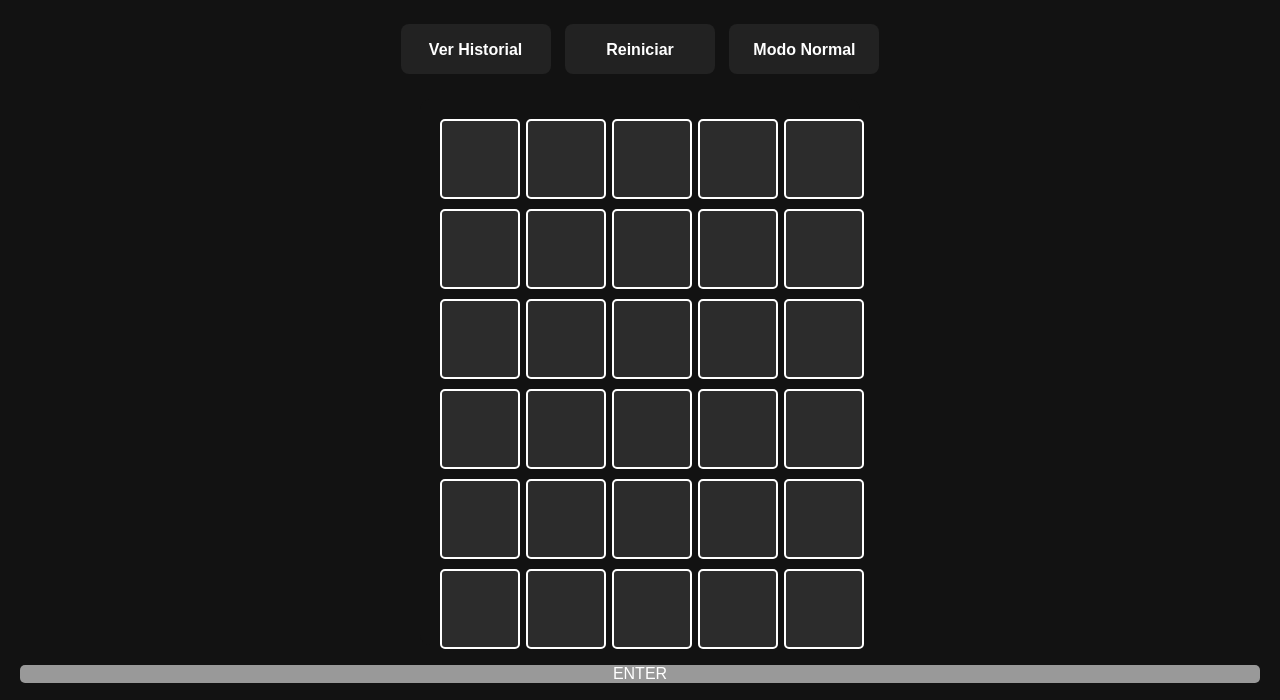
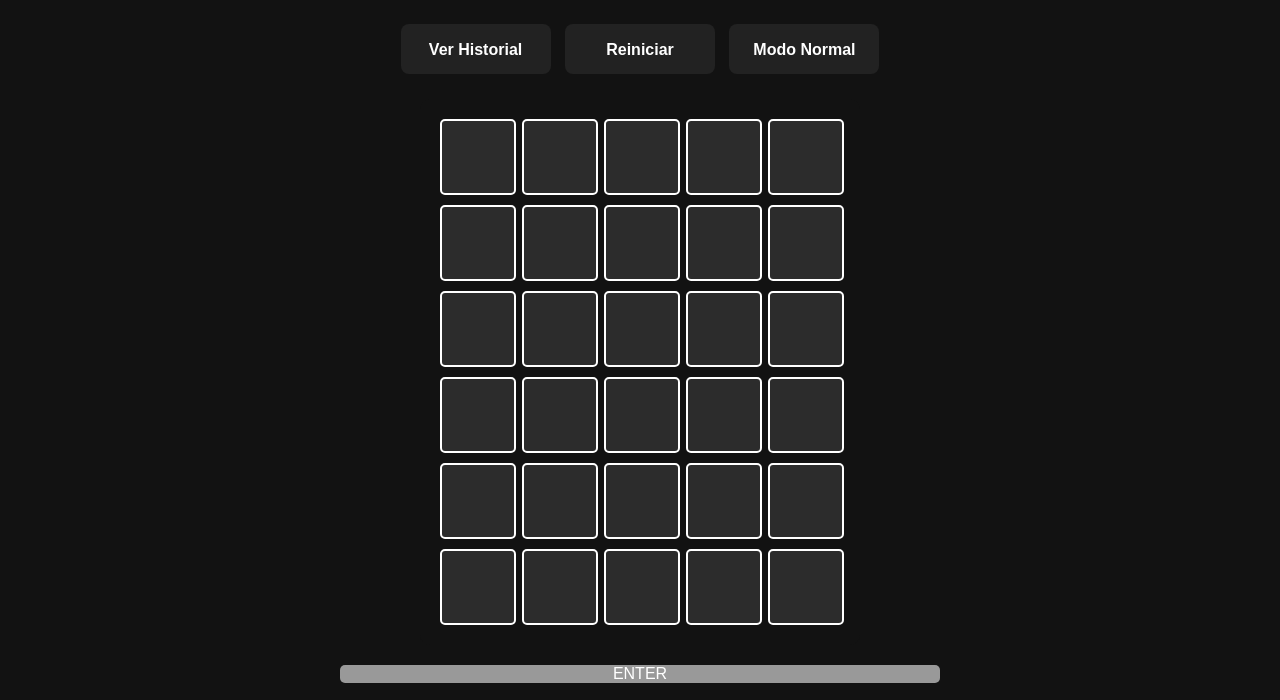
Before and after one commit to filipics/Wordle-optimizado, a plain HTML site: page index.html in a window 1280 px wide. Shown: the part 81-781 px from the top of the page. Drawn offline with Linux system fonts and the light colour scheme.

Commit message:
Update styles.css

```diff
--- a/styles.css
+++ b/styles.css
@@ -27,20 +27,28 @@
   border-radius: 10px;
 }
 
-/* Usamos aspect-ratio para que cada celda sea cuadrada y centramos el contenido */
 .cell {
+  background-color: #2c2c2c;
+  border: 2px solid white;
+  border-radius: 5px;
+  position: relative;
   width: 100%;
-  aspect-ratio: 1;
+  /* Técnica para que la celda sea cuadrada */
+  height: 0;
+  padding-top: 100%;
+}
+.cell span {
+  position: absolute;
+  top: 0;
+  left: 0;
+  right: 0;
+  bottom: 0;
   display: flex;
   align-items: center;
   justify-content: center;
   font-size: 1.5rem;
   font-weight: bold;
   text-transform: uppercase;
-  background-color: #2c2c2c;
-  color: white;
-  border: 2px solid white;
-  border-radius: 5px;
 }
 
 /* Estados de las celdas */
@@ -65,34 +73,29 @@
   background-color: #121212;  /* Fondo igual que la página */
   padding: 10px;
   border-radius: 10px;
-  /* Variables para el tamaño de las teclas.
-     Asumimos que las filas 1 y 2 tienen 10 teclas.
-     Puedes ajustar --letter-key-size para cambiar el tamaño de cada tecla.
-  */
+  /* Variable base para el tamaño de cada tecla (filas 1 y 2) */
+  --letter-key-size: 50px; /* Podés ajustar este valor para cambiar el tamaño base */
   --gap: 5px;
-  --letter-key-size: 50px; /* Tamaño base de cada tecla (ancho y alto) */
 }
 
-/* Aumentamos la altura mínima del contenedor para que tenga al menos 3 filas */
+/* Aseguramos que el contenedor tenga suficiente alto para 3 filas */
 #keyboard {
   min-height: calc(3 * var(--letter-key-size) + 2 * var(--gap));
 }
 
-/* Las filas se generan usando flex (para las filas 1 y 2) o grid (para la fila 3) */
-/* Filas 1 y 2 (sin cambios) */
+/* Filas 1 y 2 (flex layout, sin cambios) */
 .keyboard-row {
   display: flex;
   justify-content: center;
   gap: var(--gap);
   margin-bottom: var(--gap);
 }
-
 .row-1 .key,
 .row-2 .key {
+  width: var(--letter-key-size);
+  height: var(--letter-key-size);
   background-color: #999;
   border-radius: 5px;
-  width: var(--letter-key-size);
-  height: var(--letter-key-size);
   display: flex;
   align-items: center;
   justify-content: center;
@@ -103,15 +106,17 @@
   color: white;
 }
 
-/* Fila 3: usaremos CSS Grid con 10 columnas iguales */
+/* Fila 3 (grid layout) */
 .keyboard-row.row-3 {
   display: grid;
   grid-template-columns: repeat(10, var(--letter-key-size));
   gap: var(--gap);
   margin-bottom: var(--gap);
+  /* Fuerza que la altura de cada celda sea la misma */
+  grid-auto-rows: var(--letter-key-size);
 }
 
-/* En fila 3, todas las teclas (incluyendo el placeholder y Backspace) ocupan el 100% de la celda */
+/* En fila 3, todas las teclas ocuparán el 100% de la celda */
 .row-3 .key {
   width: 100%;
   height: 100%;
@@ -132,7 +137,7 @@
   visibility: hidden;
 }
 
-/* El botón Backspace se extiende a 2 columnas */
+/* El botón de Backspace: se extiende a 2 columnas */
 .row-3 .key.backspace {
   grid-column: span 2;
 }
@@ -140,14 +145,14 @@
 /* ====== Tecla Enter Superior ====== */
 #enter-key-container {
   margin: 0 auto 10px;
-  width: var(--letter-key-size);
-  height: var(--letter-key-size);
+  width: 100%;  /* Ocupa todo el ancho del teclado */
+  max-width: 600px;
 }
 #enter-key-container .key {
+  width: 100%;
+  height: calc(var(--letter-key-size) * 3);  /* Triple de alto que una tecla normal */
   background-color: #999;
   border-radius: 5px;
-  width: 100%;
-  height: 100%;
   display: flex;
   align-items: center;
   justify-content: center;
@@ -191,7 +196,7 @@
     font-size: 0.9rem;
     line-height: 45px;
   }
-  .cell {
+  .cell span {
     font-size: 1.2rem;
   }
 }
```
